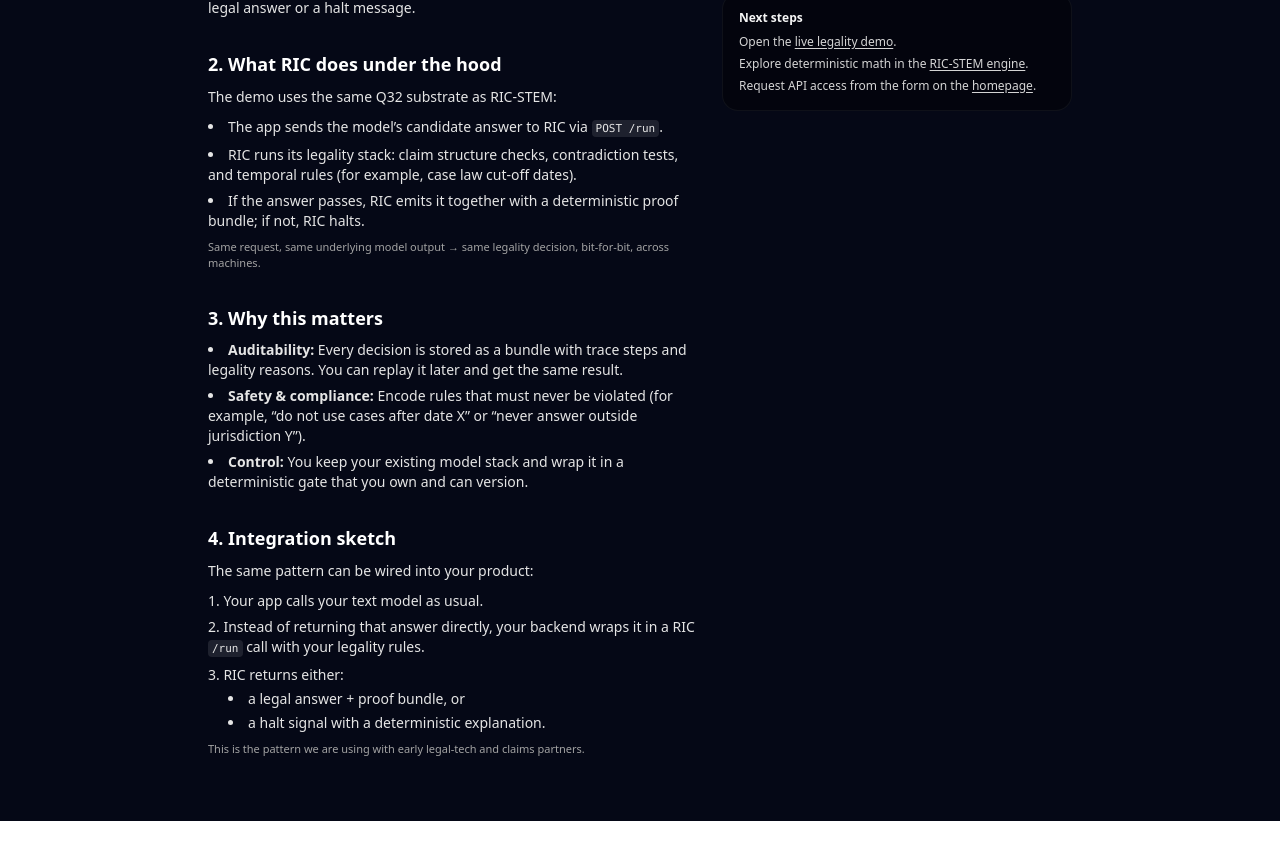
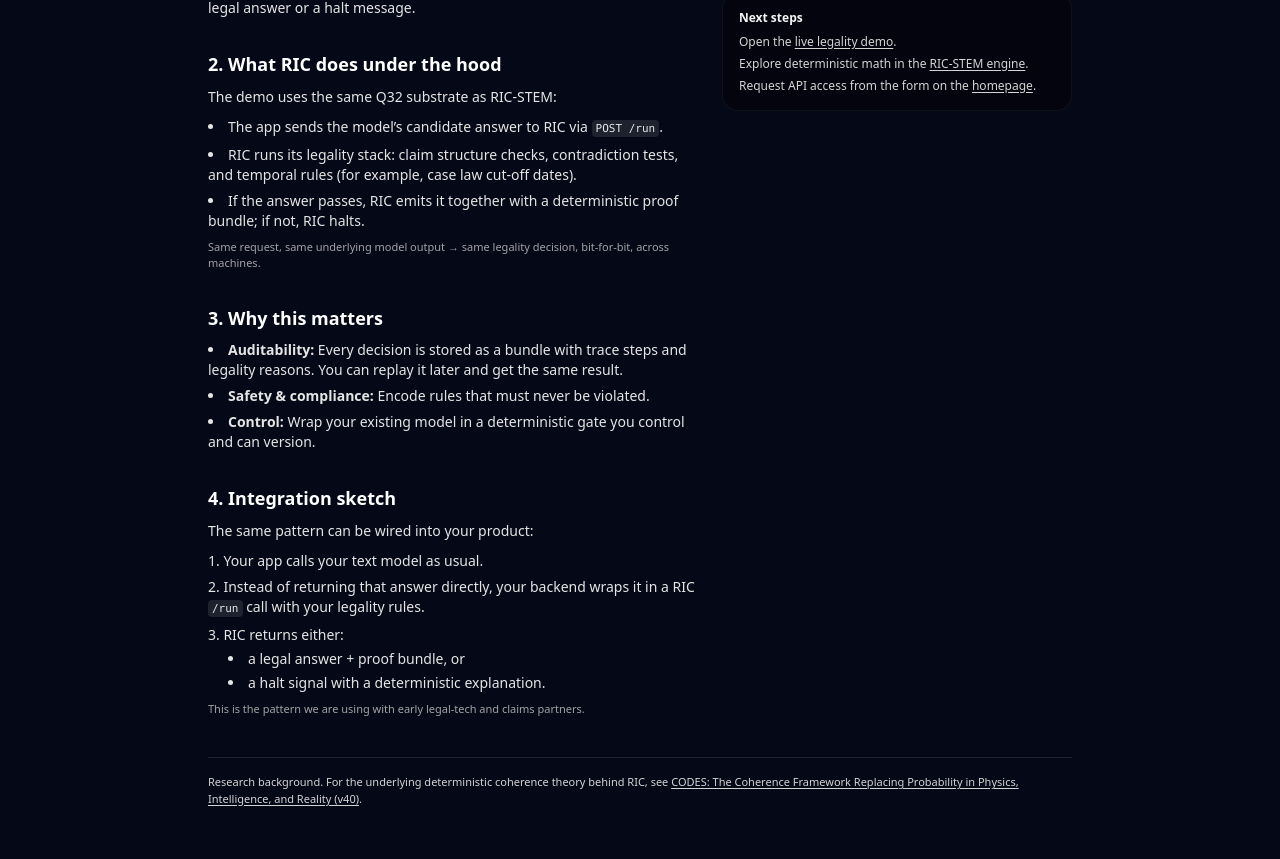
Before and after one commit to devinbostick/ric-site, a Next.js app: page /legality-demo in a window 1280 px wide. Shown: the part 534-1393 px from the top of the page. Before the commit the page ends 1355 px from the top, so only its background shows below. Built offline with nearby package versions, Linux system fonts and the light colour scheme.

Commit message:
stem-overview footer fix

```diff
--- a/app/legality-demo/page.tsx
+++ b/app/legality-demo/page.tsx
@@ -1,5 +1,4 @@
 // app/legality-demo/page.tsx
-
 import Link from "next/link";
 
 export default function LegalityDemoPage() {
@@ -102,14 +101,12 @@ export default function LegalityDemoPage() {
                 </li>
                 <li>
                   <span className="font-semibold">Safety & compliance:</span>{" "}
-                  Encode rules that must never be violated (for example, “do not
-                  use cases after date X” or “never answer outside jurisdiction
-                  Y”).
+                  Encode rules that must never be violated.
                 </li>
                 <li>
-                  <span className="font-semibold">Control:</span> You keep your
-                  existing model stack and wrap it in a deterministic gate that
-                  you own and can version.
+                  <span className="font-semibold">Control:</span> Wrap your
+                  existing model in a deterministic gate you control and can
+                  version.
                 </li>
               </ul>
             </section>
@@ -124,15 +121,16 @@ export default function LegalityDemoPage() {
                 <li>Your app calls your text model as usual.</li>
                 <li>
                   Instead of returning that answer directly, your backend wraps
-                  it in a RIC <code className="text-[11px] bg-white/10 px-1 py-0.5 rounded">/run</code>{" "}
+                  it in a RIC{" "}
+                  <code className="text-[11px] bg-white/10 px-1 py-0.5 rounded">
+                    /run
+                  </code>{" "}
                   call with your legality rules.
                 </li>
                 <li>
                   RIC returns either:
                   <ul className="ml-5 mt-1 list-disc list-inside space-y-1">
-                    <li>
-                      a legal answer + proof bundle, or
-                    </li>
+                    <li>a legal answer + proof bundle, or</li>
                     <li>a halt signal with a deterministic explanation.</li>
                   </ul>
                 </li>
@@ -144,7 +142,7 @@ export default function LegalityDemoPage() {
             </section>
           </div>
 
-          {/* Right: summary card */}
+          {/* Right summary card */}
           <aside className="space-y-4">
             <div className="rounded-2xl border border-white/10 bg-white/5 p-4 text-sm text-neutral-100">
               <div className="text-[11px] font-semibold uppercase tracking-[0.22em] text-neutral-300">
@@ -163,20 +161,14 @@ export default function LegalityDemoPage() {
               <ul className="mt-2 space-y-1.5">
                 <li>
                   Open the{" "}
-                  <Link
-                    href="/demo"
-                    className="underline underline-offset-2"
-                  >
+                  <Link href="/demo" className="underline underline-offset-2">
                     live legality demo
                   </Link>
                   .
                 </li>
                 <li>
                   Explore deterministic math in the{" "}
-                  <Link
-                    href="/stem"
-                    className="underline underline-offset-2"
-                  >
+                  <Link href="/stem" className="underline underline-offset-2">
                     RIC-STEM engine
                   </Link>
                   .
@@ -192,6 +184,24 @@ export default function LegalityDemoPage() {
             </div>
           </aside>
         </div>
+
+        {/* Research background */}
+        <footer className="mt-10 border-t border-white/10 pt-4 text-[11px] text-neutral-300">
+          <p>
+            Research background. For the underlying deterministic coherence
+            theory behind RIC, see{" "}
+            <a
+              href="https://zenodo.org/records/17545317"
+              target="_blank"
+              rel="noreferrer"
+              className="underline underline-offset-2"
+            >
+              CODES: The Coherence Framework Replacing Probability in Physics,
+              Intelligence, and Reality (v40)
+            </a>
+            .
+          </p>
+        </footer>
       </div>
     </main>
   );
```
